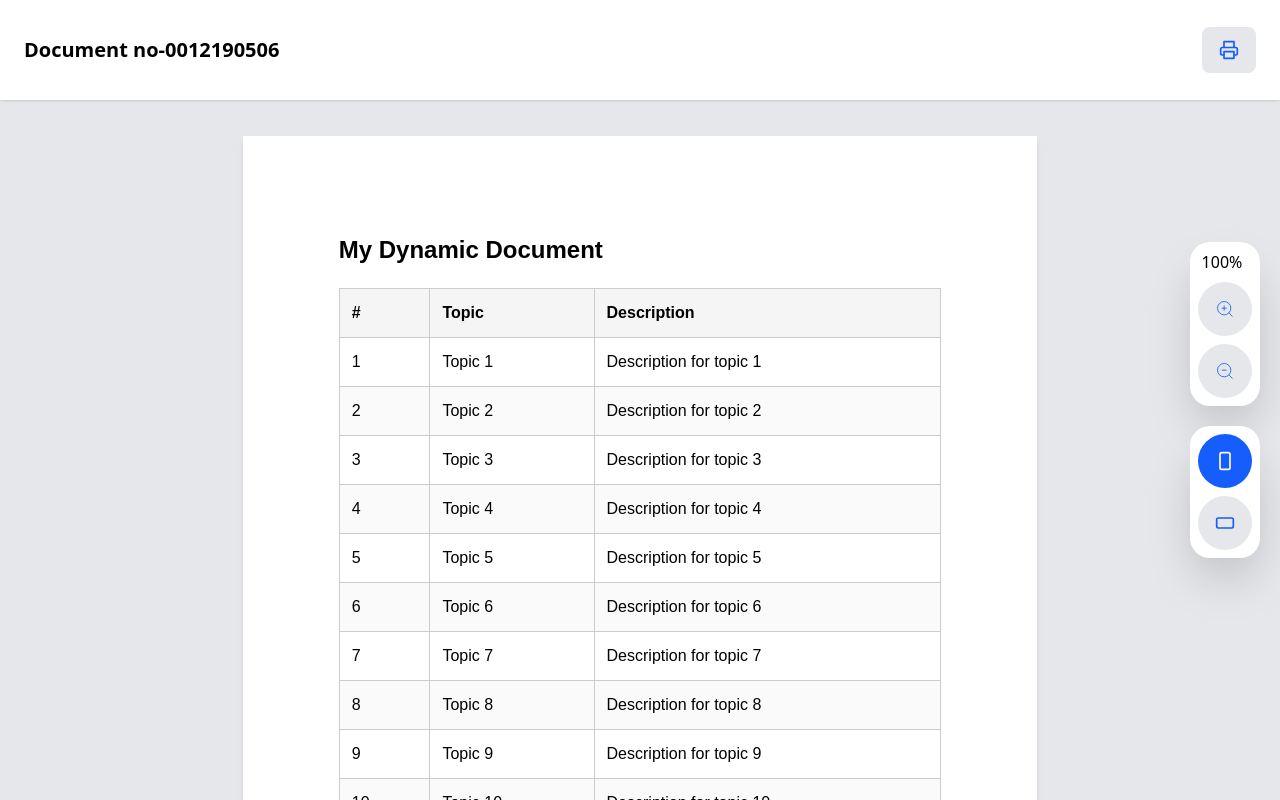
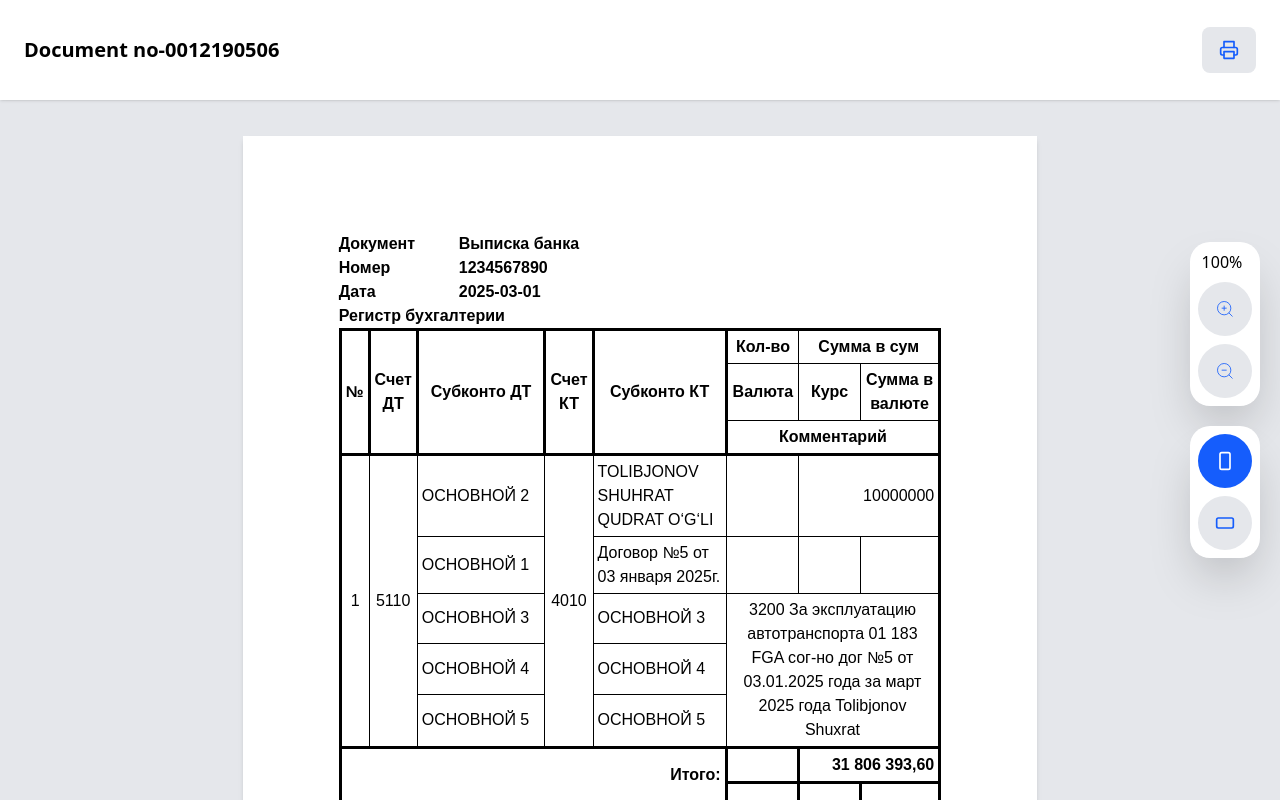
Before and after one commit to uztm/ng-pdf, an Angular app: page / in a window 1280 px wide. Shown: the top 800 px of the page. Built offline with nearby package versions, Linux system fonts and the light colour scheme.

Commit message:
add new table

```diff
--- /dev/null
+++ b/src/app/components/document-content-component/data.ts
@@ -0,0 +1,52 @@
+export const Data = [
+    {
+        id: 0,
+        rowIndex: 1,
+        document: "Выписка банка",
+        date: "2025-03-01",
+        documentNumber: "1234567890",
+        debitAccount: {
+            acount: 5110,
+            subconto1: {
+                name: "ОСНОВНОЙ 2"
+            },
+            subconto2: {
+                name: "ОСНОВНОЙ 1"
+            },
+            subconto3: {
+                name: "ОСНОВНОЙ 3"
+            },
+            subconto4: {
+                name: "ОСНОВНОЙ 4"
+            },
+            subconto5: {
+                name: "ОСНОВНОЙ 5"
+            },
+        },
+        contorAccount: {
+            acount: 4010,
+            subconto1: {
+                name: "TOLIBJONOV SHUHRAT QUDRAT O‘G‘LI"
+            },
+            subconto2: {
+                name: "Договор №5 от 03 января 2025г."
+            },
+            subconto3: {
+                name: "ОСНОВНОЙ 3"
+            },
+            subconto4: {
+                name: "ОСНОВНОЙ 4"
+            },
+            subconto5: {
+                name: "ОСНОВНОЙ 5"
+            },
+        },
+        quantity: '',
+        currency: '',
+        course: null,
+        exchangeRate: null,
+        amount: 10000000,
+        comment:
+            '3200  За эксплуатацию автотранспорта 01 183 FGA сог-но дог №5 от 03.01.2025 года за март 2025 года Tolibjonov Shuxrat'
+    },
+]
--- a/src/app/components/document-content-component/document-content-component.component.css
+++ b/src/app/components/document-content-component/document-content-component.component.css
@@ -3,28 +3,90 @@
   padding: 20px;
 }
 
-.document-container h1 {
-  font-size: 24px;
-  font-weight: bold;
-  margin-bottom: 20px;
+.title {
+  display: flex;
+  flex-direction: column;
 }
 
-table {
+.title_row {
+  display: flex;
   width: 100%;
+}
+.title_head_text {
+  width: 120px;
+}
+.table_name {
+  padding: 0;
+  margin: 0;
+}
+h2{
+  font-weight: bold;
+}
+
+.main-table {
   border-collapse: collapse;
-  margin-top: 20px;
+  width: 100%;
+  border: 3px solid #000;
+}
+th,
+td {
+  border: 1px solid #000;
+  padding: 4px;
+  text-align: center;
+  vertical-align: middle;
+}
+td {
+  height: 20px;
+}
+.left-align {
   text-align: left;
 }
-
-thead {
-  background-color: #f5f5f5;
+.right-align {
+  text-align: right;
+}
+.center-align {
+  text-align: center;
+}
+.header-row {
+  font-weight: bold;
+}
+.kol-val {
+  width: 80px;
+}
+.summa-column {
+  width: 120px;
+}
+.com-column {
+  width: 200px;
+}
+.no-column {
+  width: 15px;
+}
+.account-column {
+  width: 35px;
+}
+.subaccount-column {
+  width: 220px;
+}
+.footer-row {
+  font-weight: bold;
+  border-bottom: 3px solid #000;
 }
 
-th, td {
-  border: 1px solid #ccc;
-  padding: 12px;
+.border-bottom {
+  border-bottom: 1px solid #000;
+}
+.border-bold-bottom {
+  border-bottom: 3px solid #000;
+  border-left: 3px solid #000;
+}
+.border-left {
+  border-left: 3px solid #000;
+}
+.sub-header {
+  border-top: none;
 }
 
-tr:nth-child(even) {
-  background-color: #fafafa;
+.border-3px {
+  border: 3px solid #000;
 }
--- a/src/app/components/document-content-component/document-content-component.component.html
+++ b/src/app/components/document-content-component/document-content-component.component.html
@@ -0,0 +1,123 @@
+<div class="document-container">
+  <div class="title" *ngFor="let item of Data">
+    <div class="title_row">
+      <h2 class="title_head_text">Документ</h2>
+      <h2 class="title_text">{{item.document}}</h2>
+    </div>
+    <div class="title_row">
+      <h2 class="title_head_text">Номер</h2>
+      <h2 class="title_text">{{item.documentNumber}}</h2>
+    </div>
+    <div class="title_row">
+      <h2 class="title_head_text">Дата</h2>
+      <h2 class="title_text">{{item.date}}</h2>
+    </div>
+  </div>
+  <h2 class="table_name">Регистр бухгалтерии</h2>
+  <table class="main-table" *ngFor="let item of Data">
+    <!-- table header -->
+    <tr class="header-row">
+      <th rowspan="3" class="no-column border-bold-bottom">№</th>
+      <th rowspan="3" class="account-column border-bold-bottom">Счет ДТ</th>
+      <th rowspan="3" class="subaccount-column border-bold-bottom">
+        Субконто ДТ
+      </th>
+      <th rowspan="3" class="account-column border-bold-bottom">Счет КТ</th>
+      <th rowspan="3" class="subaccount-column border-bold-bottom">
+        Субконто КТ
+      </th>
+      <th colspan="1" class="border-bottom border-left">Кол-во</th>
+      <th colspan="2" class="border-bottom">Сумма в сум</th>
+    </tr>
+    <tr class="header-row">
+      <th class="sub-header kol-val border-left">Валюта</th>
+      <th class="sub-header summa-column">Курс</th>
+      <th class="sub-header summa-column">Сумма в валюте</th>
+    </tr>
+    <tr class="header-row">
+      <th colspan="3" class="sub-header com-column border-bold-bottom">
+        Комментарий
+      </th>
+    </tr>
+
+    <!-- table row -->
+    <tr>
+      <td rowspan="5">{{ item.rowIndex }}</td>
+      <td rowspan="5">{{ item.debitAccount.acount }}</td>
+      <td class="left-align">{{ item.debitAccount.subconto1.name }}</td>
+      <td rowspan="5">{{ item.contorAccount.acount }}</td>
+      <td class="left-align">{{ item.contorAccount.subconto1.name }}</td>
+      <td rowspan="1">{{ item.quantity }}</td>
+      <td rowspan="1" colspan="2" class="right-align">{{ item.amount }}</td>
+    </tr>
+    <tr>
+      <td class="left-align">{{ item.debitAccount.subconto2.name }}</td>
+      <td class="left-align">{{ item.contorAccount.subconto2.name }}</td>
+      <td>{{ item.currency }}</td>
+      <td>{{ item.course }}</td>
+      <td>{{ item.exchangeRate }}</td>
+    </tr>
+    <tr>
+      <td class="left-align">{{ item.debitAccount.subconto3.name }}</td>
+      <td class="left-align">{{ item.contorAccount.subconto3.name }}</td>
+      <td rowspan="3" colspan="3" class="center-align">
+        {{ item.comment }}
+      </td>
+    </tr>
+    <tr>
+      <td class="left-align">{{ item.debitAccount.subconto4.name }}</td>
+      <td class="left-align">{{ item.contorAccount.subconto4.name }}</td>
+    </tr>
+    <tr>
+      <td class="left-align">{{ item.debitAccount.subconto5.name }}</td>
+      <td class="left-align">{{ item.contorAccount.subconto5.name }}</td>
+    </tr>
+    <!-- table row -->
+    <!-- <tr>
+      <td rowspan="5">1</td>
+      <td rowspan="5">5110</td>
+      <td class="left-align">ОСНОВНОЙ 2</td>
+      <td rowspan="5">4010</td>
+      <td class="left-align">TOLIBJОNOV SHUHRAT QUDRAT O'G'LI</td>
+      <td rowspan="1"></td>
+      <td rowspan="1" colspan="2" class="right-align">10 000 000,00</td>
+    </tr>
+    <tr>
+      <td></td>
+      <td class="left-align">Договор №5 от 03 января 2025г.</td>
+      <td></td>
+      <td></td>
+      <td></td>
+    </tr>
+    <tr>
+      <td></td>
+      <td></td>
+      <td rowspan="3" colspan="3" class="center-align">
+        3200 За эксплуатацию автотранспорта 01 183 FGA согно дог №5 от
+        03.01.2025 года за март 2025 года Tolibjоnov Shuhrat
+      </td>
+    </tr>
+    <tr>
+      <td></td>
+      <td></td>
+    </tr>
+    <tr>
+      <td></td>
+      <td></td>
+    </tr> -->
+
+    <!-- footer-row -->
+    <tr class="footer-row">
+      <td colspan="5" rowspan="2" style="text-align: right" class="border-3px">
+        Итого:
+      </td>
+      <td class="border-3px"></td>
+      <td colspan="2" class="border-3px right-align">31 806 393,60</td>
+    </tr>
+    <tr>
+      <td class="border-3px"></td>
+      <td class="border-3px"></td>
+      <td class="border-3px"></td>
+    </tr>
+  </table>
+</div>
--- a/src/app/components/document-content-component/document-content-component.component.ts
+++ b/src/app/components/document-content-component/document-content-component.component.ts
@@ -1,38 +1,19 @@
-import { Component } from '@angular/core';
-import {NgForOf} from '@angular/common';
+import { Component, OnInit } from '@angular/core';
+import { Data } from './data';
+import { NgFor } from '@angular/common';
+
 
 @Component({
   selector: 'app-document-content-component',
-  template: `
-    <div class="document-container">
-      <h1>My Dynamic Document</h1>
-
-      <table>
-        <thead>
-        <tr>
-          <th>#</th>
-          <th>Topic</th>
-          <th>Description</th>
-        </tr>
-        </thead>
-        <tbody>
-        <tr *ngFor="let item of data; let i = index">
-          <td>{{ i + 1 }}</td>
-          <td>{{ item.topic }}</td>
-          <td>{{ item.description }}</td>
-        </tr>
-        </tbody>
-      </table>
-    </div>
-  `,
-  imports: [
-    NgForOf
-  ],
+  templateUrl: "./document-content-component.component.html",
+  imports: [NgFor],
   styleUrls: ['./document-content-component.component.css']
 })
-export class DocumentContentComponent {
-  data = Array.from({ length: 100 }, (_, i) => ({
-    topic: `Topic ${i + 1}`,
-    description: `Description for topic ${i + 1}`
-  }));
+export class DocumentContentComponent implements OnInit {
+
+  Data = Data
+  ngOnInit(){
+    console.log(this.Data)
+
+  }
 }
```
